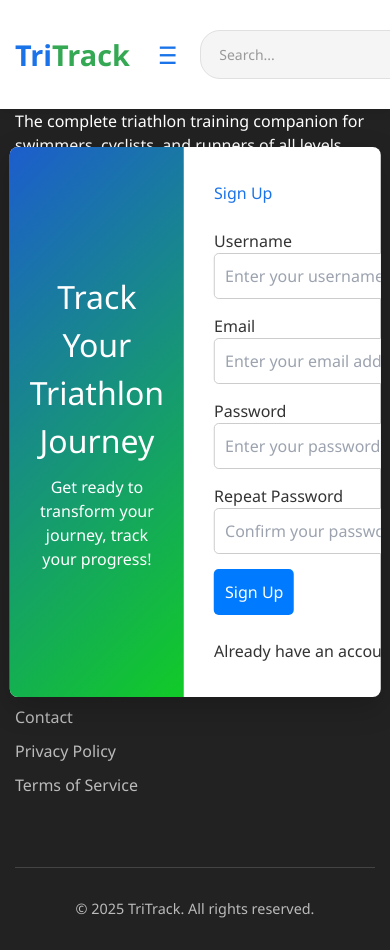
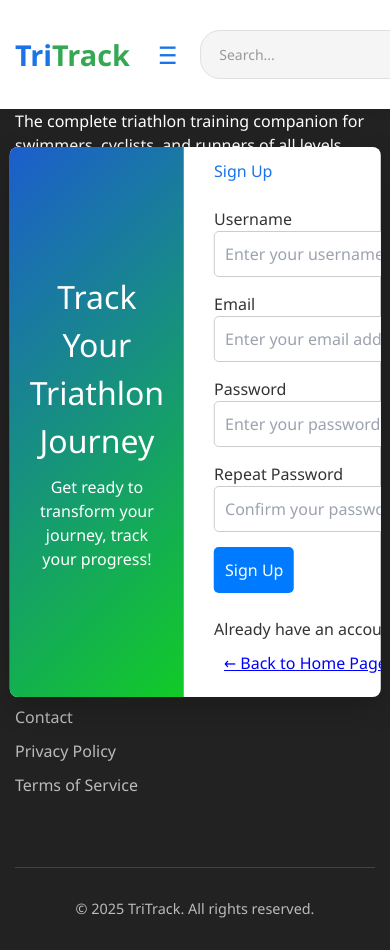
Before and after one commit to vuhuy194779/Agile-Web-Dev-CITS5505, a Flask app: page /signup in a window 390 px wide. Run offline with Flask 3, Linux system fonts and the light colour scheme; some libraries are stand-ins or nearby versions.

Commit message:
add mobile back to homepage

```diff
--- a/web/app/static/welcome-page.css
+++ b/web/app/static/welcome-page.css
@@ -220,6 +220,14 @@ input.submit:hover {
 .login-link a {
   color: blue;
   text-decoration: underline;
+}
+
+.back-home-mobile {
+  display: none;
+  color: blue;
+  text-decoration: underline;
+  font-size: 16px;
+  margin: 10px;
 }
 
 /* if already logined */
@@ -539,6 +547,10 @@ footer {
 }
 
 @media (max-width: 768px) {
+  .back-home-mobile {
+    display: inline-block;
+  }
+
   .hero-content {
     flex-direction: column;
   }
--- a/web/app/templates/login.html
+++ b/web/app/templates/login.html
@@ -36,6 +36,7 @@
         <br/>
         <p>{{ form.submit() }}</p>
             <p class="login-link">Don't have an account? <a href="{{ url_for('signup') }}">Sign up here</a></p>
+            <a href="/" class="back-home-mobile">← Back to Home Page</a>
         </form>
       </div>
     </div>
--- a/web/app/templates/signup.html
+++ b/web/app/templates/signup.html
@@ -47,6 +47,7 @@
         <p>{{ form.submit() }}</p>
         <br />
         <p class="login-link">Already have an account? <a href="{{ url_for('login') }}">Login here</a></p>
+        <a href="/" class="back-home-mobile">← Back to Home Page</a>
       </form>
     </div>
   </div>
```
